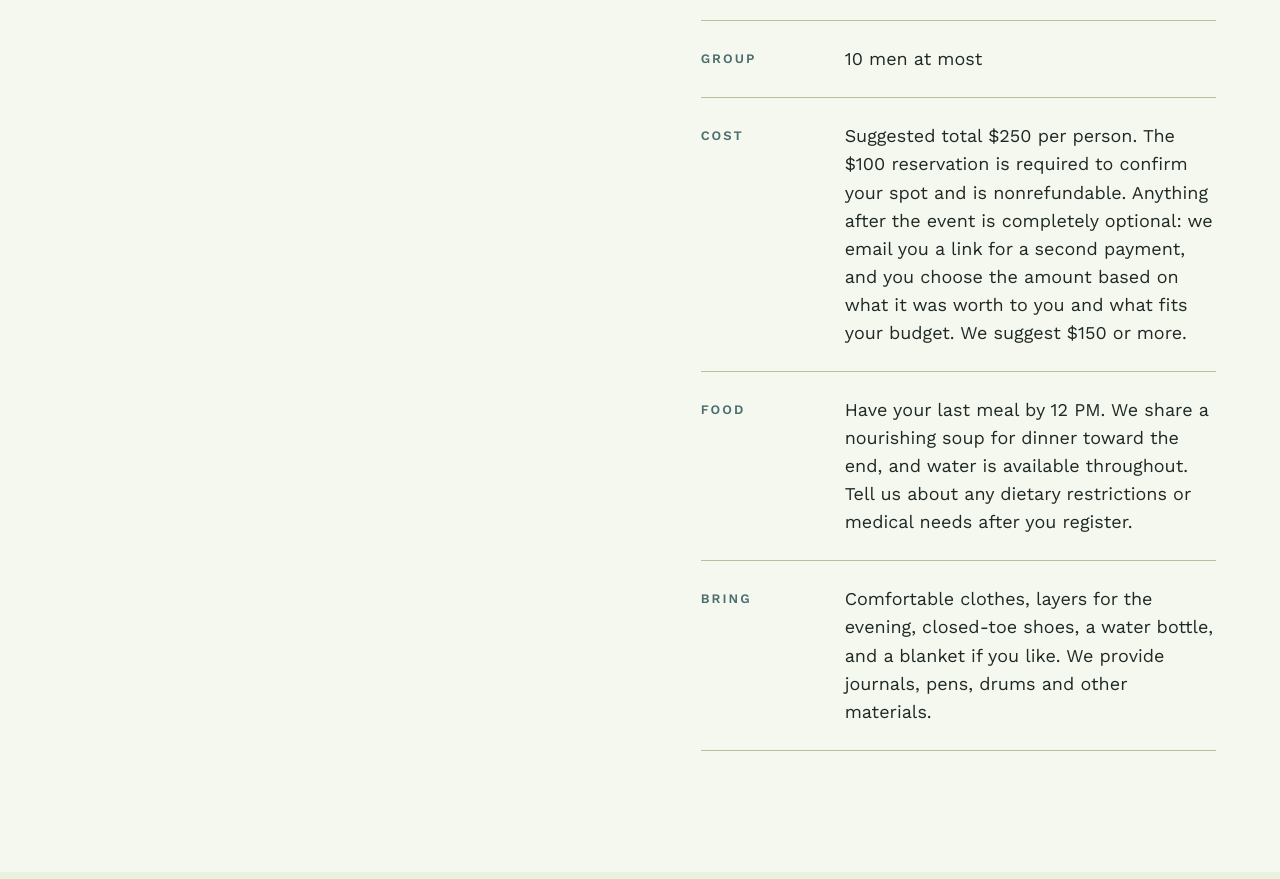
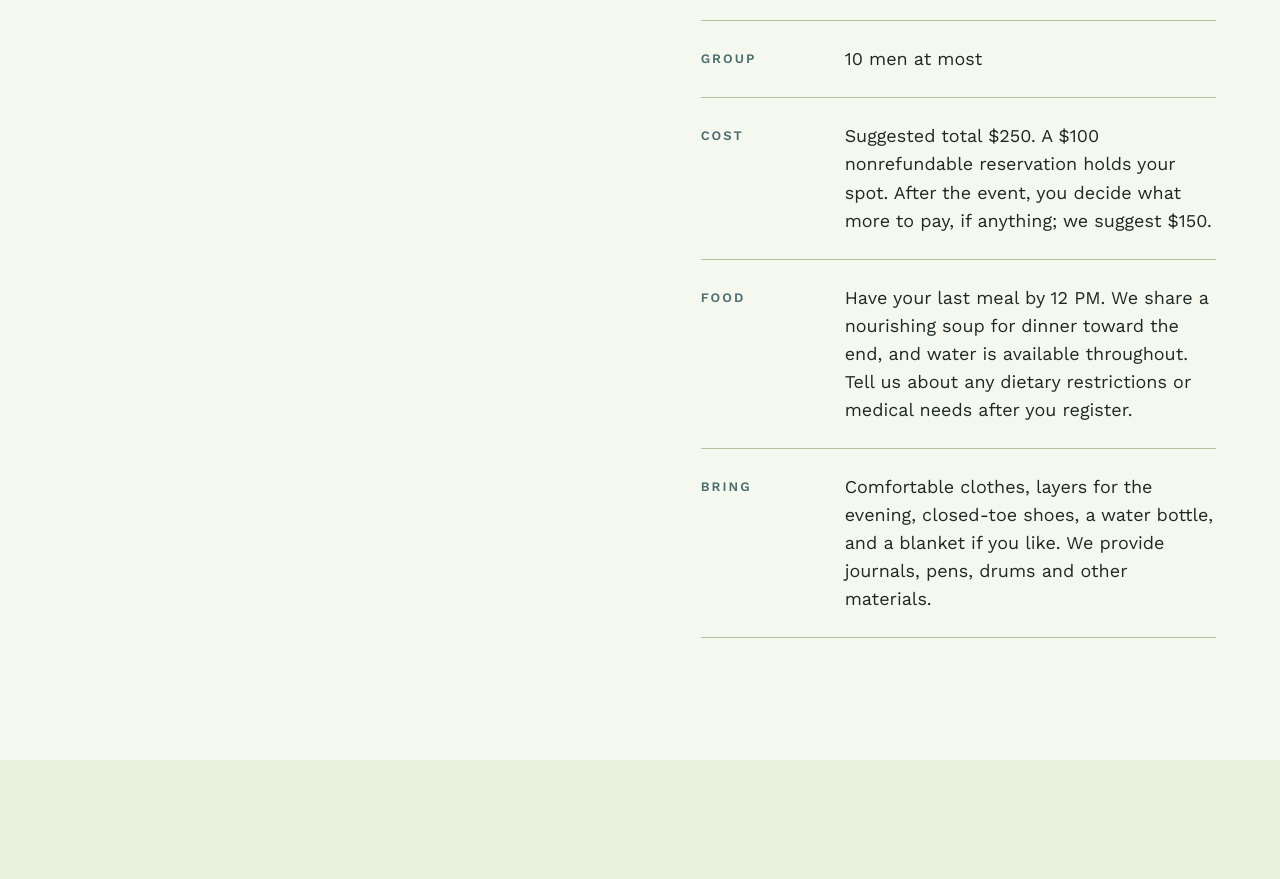
Before and after one commit to AIRSHP/events, a plain HTML site: page rite-of-passage/index.html in a window 1280 px wide. Shown: the part 6320-7199 px from the top of the page. Drawn offline with Linux system fonts and the light colour scheme.

Commit message:
Shorter cost line
Co-Authored-By: Claude Opus 5.5 <noreply@anthropic.com>

```diff
--- a/rite-of-passage/index.html
+++ b/rite-of-passage/index.html
@@ -160,7 +160,7 @@
         <div><dt>Time</dt><dd>2:00 PM to about 8:00 PM. We start promptly at 2:00, so please arrive on time. The ending depends on the group's process, so keep your evening free and give yourself time to rest afterward.</dd></div>
         <div><dt>Place</dt><dd>Private property about 20 minutes outside Austin. You get the exact address by email after you register.</dd></div>
         <div><dt>Group</dt><dd>10 men at most</dd></div>
-        <div><dt>Cost</dt><dd>Suggested total $250 per person. The $100 reservation is required to confirm your spot and is nonrefundable. Anything after the event is completely optional: we email you a link for a second payment, and you choose the amount based on what it was worth to you and what fits your budget. We suggest $150 or more.</dd></div>
+        <div><dt>Cost</dt><dd>Suggested total $250. A $100 nonrefundable reservation holds your spot. After the event, you decide what more to pay, if anything; we suggest $150.</dd></div>
         <div><dt>Food</dt><dd>Have your last meal by 12 PM. We share a nourishing soup for dinner toward the end, and water is available throughout. Tell us about any dietary restrictions or medical needs after you register.</dd></div>
         <div><dt>Bring</dt><dd>Comfortable clothes, layers for the evening, closed-toe shoes, a water bottle, and a blanket if you like. We provide journals, pens, drums and other materials.</dd></div>
       </dl>
```
